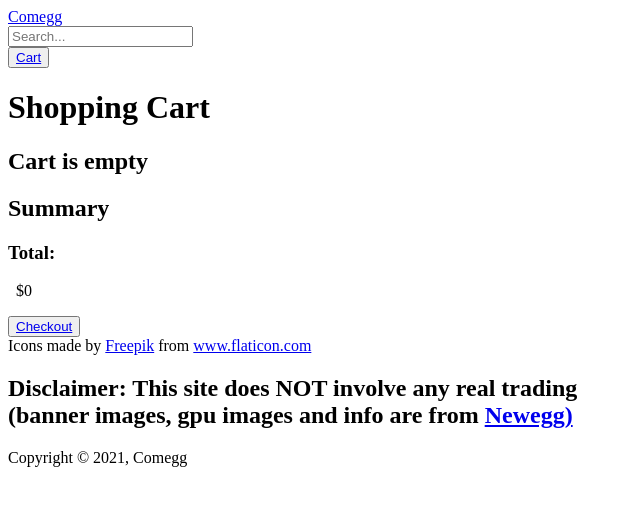
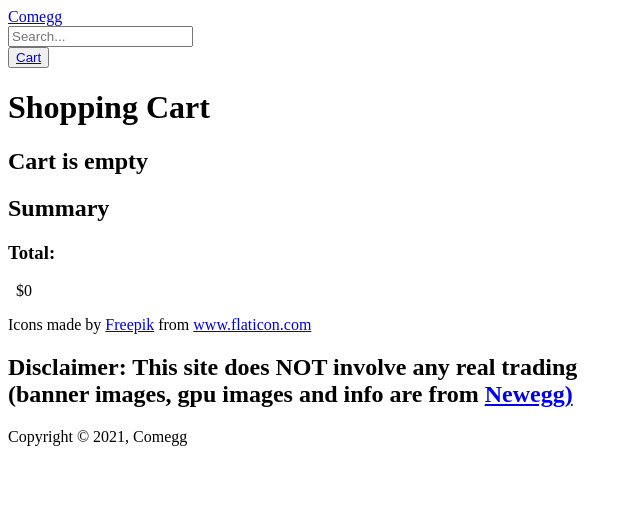
Before and after one commit to keniachang/nextjs-comegg, a Next.js app: page /cart in a window 1280 px wide. Shown: the top 506 px of the page, without its empty margins (0-640 px from the left). Built offline with nearby package versions, Linux system fonts and the light colour scheme.

Commit message:
modify checkout button in cart

```diff
--- a/pages/cart.js
+++ b/pages/cart.js
@@ -80,6 +80,7 @@ const cart = () => {
                             <p>&ensp;${total()}</p>
                         </div>
                         {/* Checkout button */}
+                        {(cartItems && cartItems.length) ? (
                             <div className='text-center'>
                                 <button className='bg-green-500 py-2 px-4 rounded shadow text-lg text-white hover:bg-green-400 focus:outline-none focus:ring-2 focus:ring-blue-400 focus:ring-opacity-50'>
                                     <Link href='/checkout'>
@@ -87,6 +88,7 @@ const cart = () => {
                                     </Link>
                                 </button>
                             </div>
+                        ) : null}
                     </div>
                 </div>
             </div>
```
Lines whose indentation alone changed are shown as unchanged.
